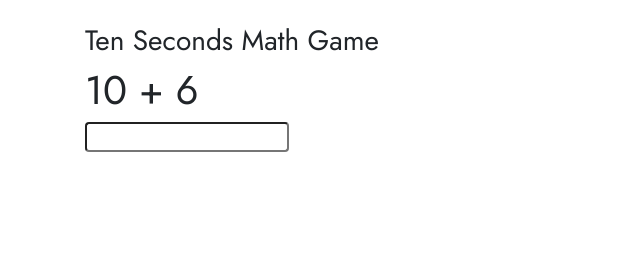
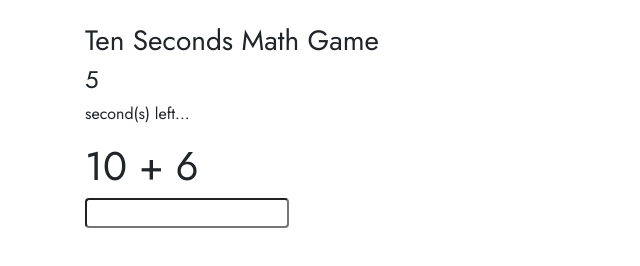
Before and after one commit to gretadigital/ten-seconds-math, a plain HTML site: page index.html in a window 1280 px wide. Shown: the whole page, without its empty margins (0-640 px from the left). Drawn offline with nearby package versions, Linux system fonts and the light colour scheme.

Commit message:
Add timer

```diff
--- a/index.html
+++ b/index.html
@@ -14,6 +14,8 @@
       <div class="row">
         <div class="col-sm-12 py-4">
           <h3>Ten Seconds Math Game</h3>
+          <h4 id="time-left"></h4>
+          <p>second(s) left...</p>
           <h1 id="equation"></h1>
           <input type="number" id="user-input">
         </div>
--- a/script.js
+++ b/script.js
@@ -1,5 +1,6 @@
 $(document).ready(function () {
   var currentQuestion;
+  var timeLeft = 10;
 
   var randomNumberGenerator = function (size) {
     return Math.ceil(Math.random() * size);
@@ -20,10 +21,16 @@ $(document).ready(function () {
     $('#equation').text(currentQuestion.equation);
   };
 
+  var updateTimeLeft = function (amount) {
+    timeLeft += amount;
+    $('#time-left').text(timeLeft);
+  };
+
   var checkAnswer = function (userInput, answer) {
     if (userInput === answer) {
       renderNewQuestion();
       $('#user-input').val('');
+      updateTimeLeft(+1);
     }
   };
 
@@ -31,5 +38,12 @@ $(document).ready(function () {
     checkAnswer(Number($(this).val()), currentQuestion.answer);
   });
 
+  var interval = setInterval(function () {
+    updateTimeLeft(-1);
+    if (timeLeft === 0) {
+      clearInterval(interval);
+    }
+  }, 1000);
+
   renderNewQuestion();
 });
```
